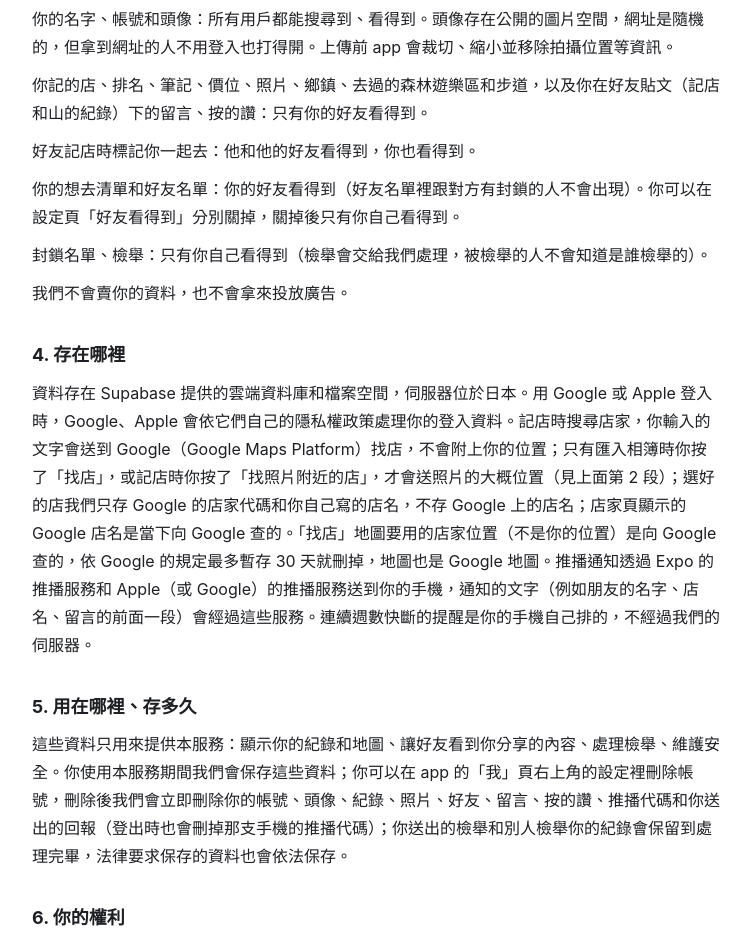
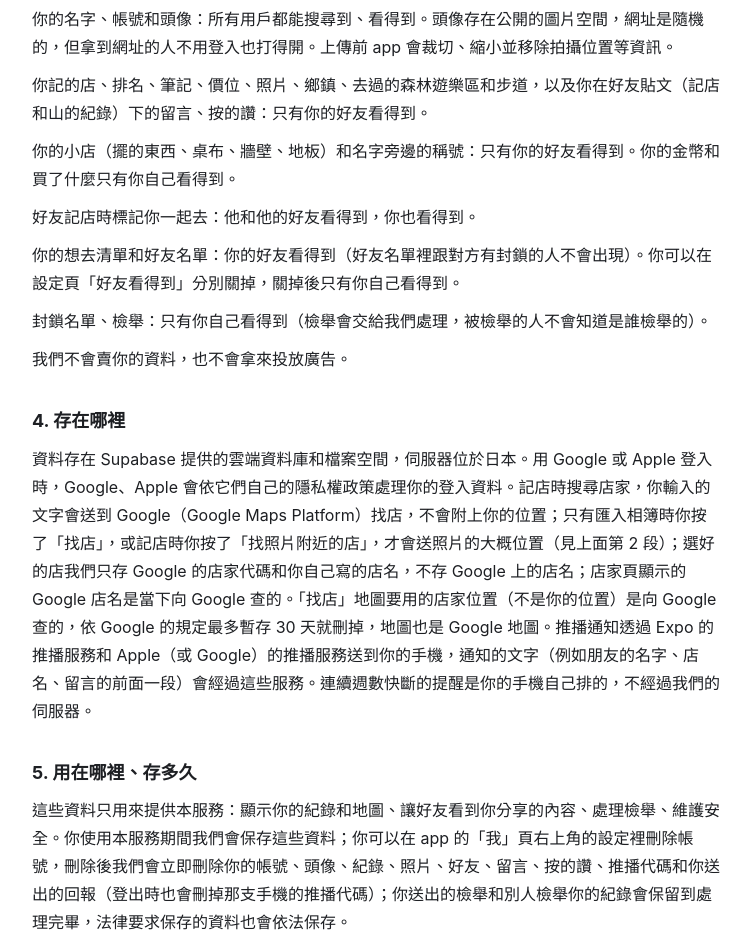
Before and after one commit to honglaouo/eat368-legal, a plain HTML site: page privacy.html in a window 1280 px wide. Shown: the part 1401-2338 px from the top of the page, without its empty margins (264-1015 px from the left). Drawn offline with Linux system fonts and the light colour scheme.

Commit message:
更新條款

```diff
--- a/privacy.html
+++ b/privacy.html
@@ -46,6 +46,7 @@ footer { margin-top: 48px; padding-top: 16px; border-top: 1px solid var(--line);
 <h2>3. 誰看得到</h2>
 <p>你的名字、帳號和頭像：所有用戶都能搜尋到、看得到。頭像存在公開的圖片空間，網址是隨機的，但拿到網址的人不用登入也打得開。上傳前 app 會裁切、縮小並移除拍攝位置等資訊。</p>
 <p>你記的店、排名、筆記、價位、照片、鄉鎮、去過的森林遊樂區和步道，以及你在好友貼文（記店和山的紀錄）下的留言、按的讚：只有你的好友看得到。</p>
+<p>你的小店（擺的東西、桌布、牆壁、地板）和名字旁邊的稱號：只有你的好友看得到。你的金幣和買了什麼只有你自己看得到。</p>
 <p>好友記店時標記你一起去：他和他的好友看得到，你也看得到。</p>
 <p>你的想去清單和好友名單：你的好友看得到（好友名單裡跟對方有封鎖的人不會出現）。你可以在設定頁「好友看得到」分別關掉，關掉後只有你自己看得到。</p>
 <p>封鎖名單、檢舉：只有你自己看得到（檢舉會交給我們處理，被檢舉的人不會知道是誰檢舉的）。</p>
```
